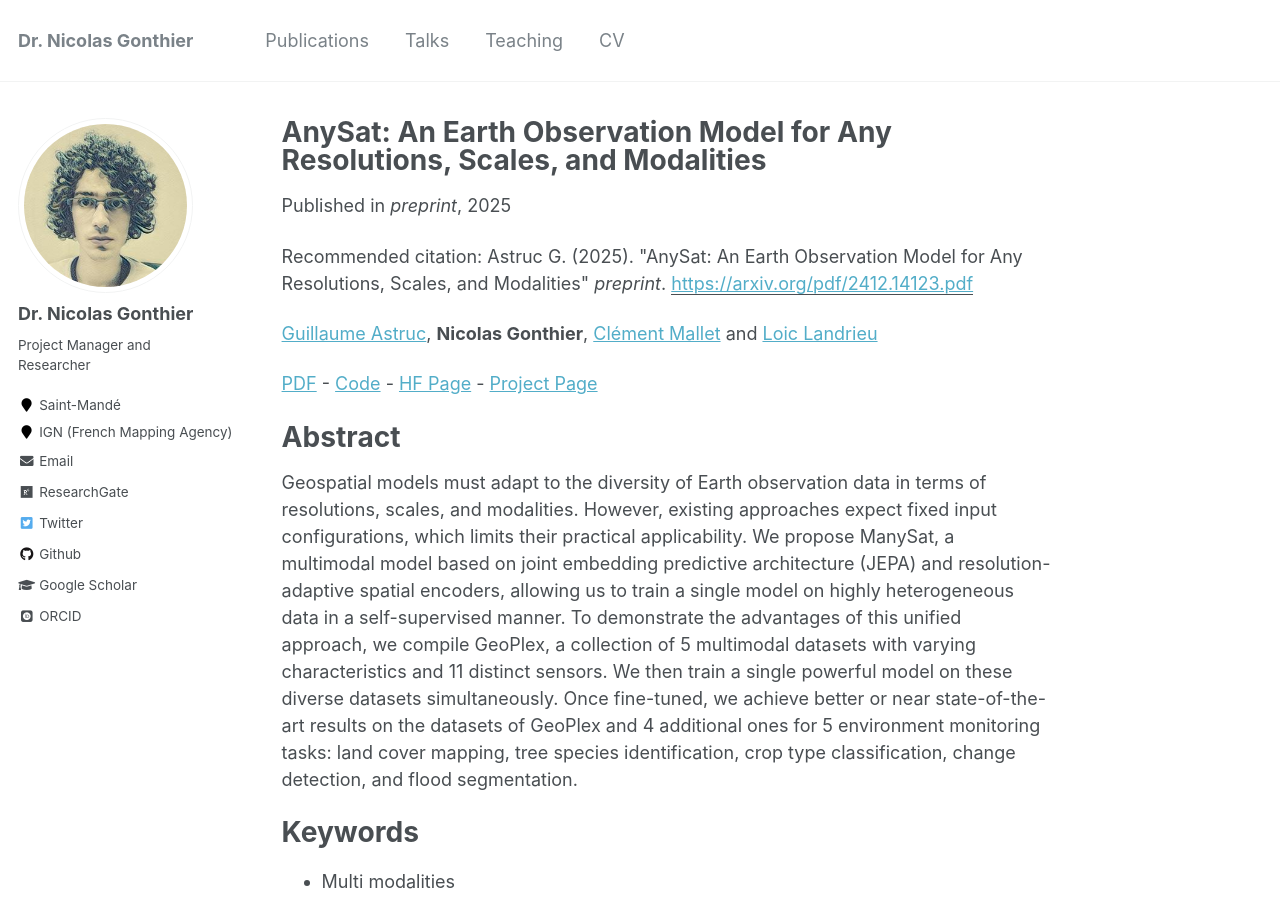
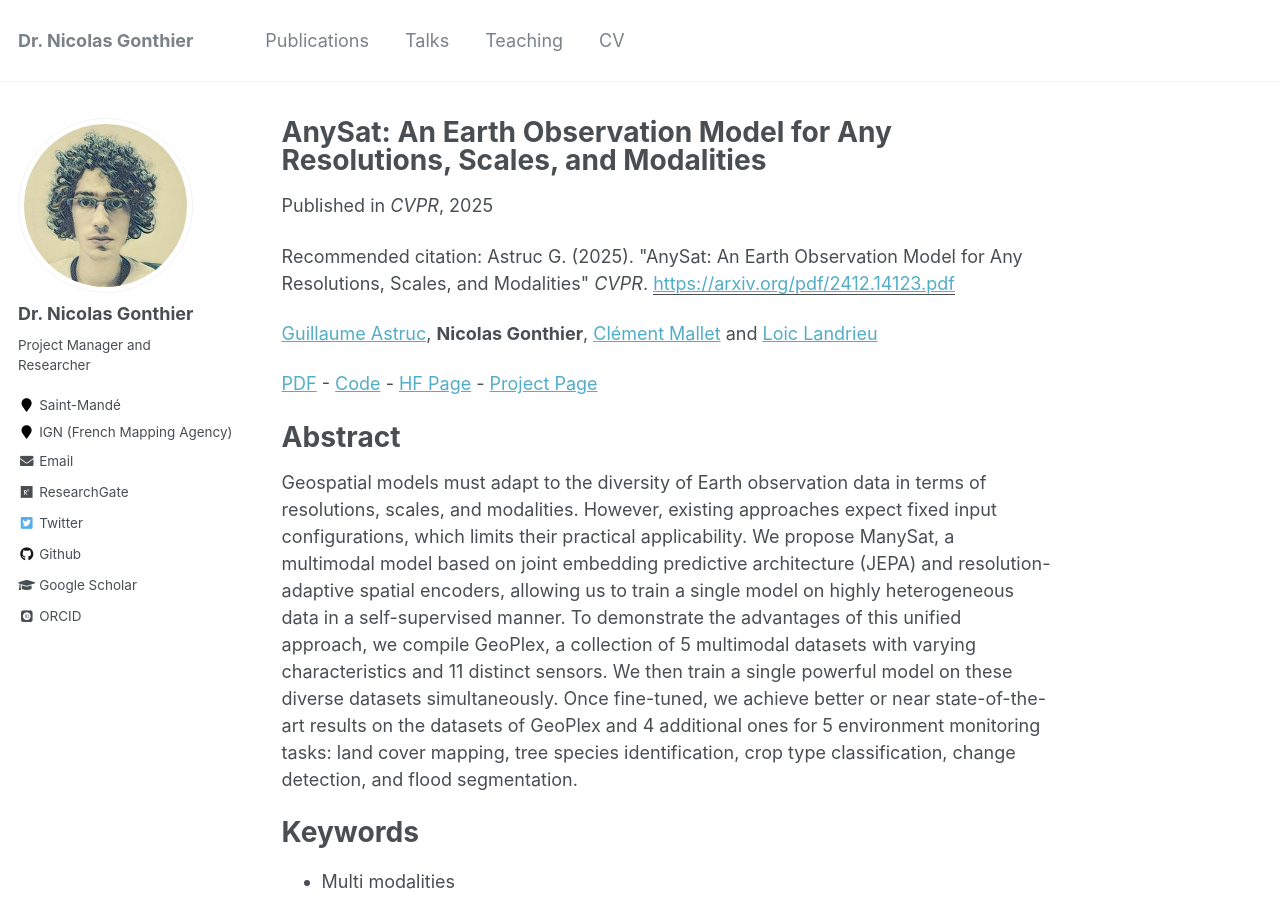
Before and after one commit to ngonthier/ngonthier.github.io, a Jekyll site: the page built from _publications/2025-01_AnySat.md, in a window 1280 px wide and 900 px high. Built offline with Jekyll 4.4.1, drawn with Linux system fonts in a browser that asks for light colours; some web fonts are replaced.

Commit message:
Update 2025-01_AnySat.md

```diff
--- a/_publications/2025-01_AnySat.md
+++ b/_publications/2025-01_AnySat.md
@@ -3,11 +3,11 @@ title: "AnySat: An Earth Observation Model for Any Resolutions, Scales, and Moda
 collection: publications
 permalink: /publication/2025-01_AnySat
 excerpt: 'This paper is about AnySat: a JEPA-based multimodal Earth Observation model that trains simultaneously on diverse datasets with different scales, resolutions (spatial, spectral, temporal), and modality combinations.'
-date: 2025-01-02
-venue: 'preprint'
+date: 2025-03-02
+venue: 'CVPR'
 github: https://github.com/gastruc/AnySat
 paperurl: https://arxiv.org/pdf/2412.14123.pdf
-citation: 'Astruc G. (2025). &quot;AnySat: An Earth Observation Model for Any Resolutions, Scales, and Modalities&quot; <i>preprint</i>.'
+citation: 'Astruc G. (2025). &quot;AnySat: An Earth Observation Model for Any Resolutions, Scales, and Modalities&quot; <i>CVPR</i>.'
 teaser: AnySat_archi.png
 ---
 
```
